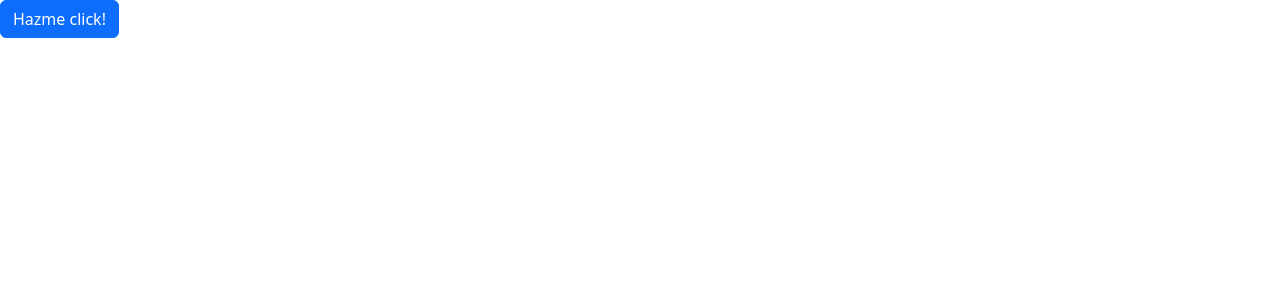
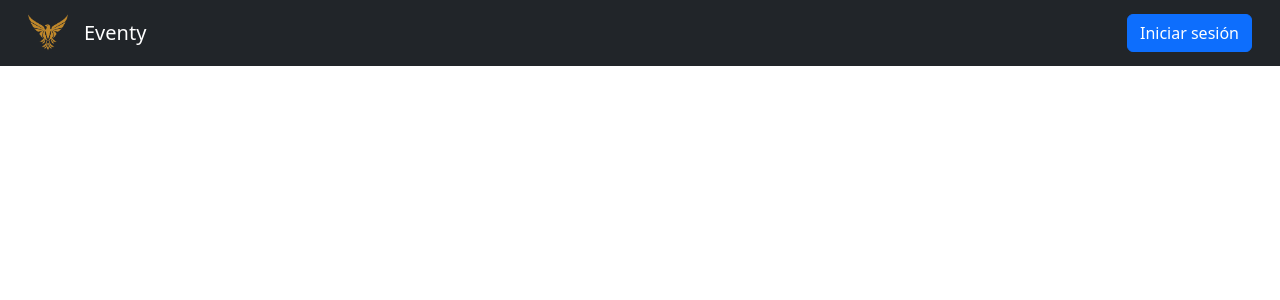
Before and after one commit to elmanueh/eventos-daw, a React (Vite) app: page / in a window 1280 px wide. Shown: the top 300 px of the page. Built offline with nearby package versions, Linux system fonts and the light colour scheme.

Commit message:
fix(merge)

```diff
--- /dev/null
+++ b/src/components/AppNavBar.jsx
@@ -0,0 +1,86 @@
+import { Navbar, Container, Button, Nav } from 'react-bootstrap';
+import { useNavigate, useLocation } from 'react-router-dom';
+import { useEffect, useState } from 'react';
+import logo from '/logo.png';
+
+function AppNavbar() {
+  const navigate = useNavigate();
+  const location = useLocation();
+  const [usuario, setUsuario] = useState(null);
+
+  // Ocultar el navbar si estás en login
+  if (location.pathname === '/login') return null;
+
+  useEffect(() => {
+    const userData = localStorage.getItem('usuario');
+    if (userData) {
+      try {
+        const parsedUser = JSON.parse(userData);
+        setUsuario(parsedUser);
+      } catch (err) {
+        console.error('Error al parsear usuario', err);
+        localStorage.removeItem('usuario');
+      }
+    }
+  }, []);
+
+  const handleLogin = () => navigate('/login');
+
+  const handleLogout = () => {
+    localStorage.removeItem('usuario');
+    setUsuario(null);
+    navigate('/login');
+  };
+
+  // Detectar roles
+  const roles = usuario?.rolesUsuario?.split(',') || [];
+
+  return (
+    <Navbar bg="dark" variant="dark" fixed="top" expand="lg" className="px-3">
+      <Container fluid>
+        <Navbar.Brand href="/">
+          <img
+            src={logo}
+            alt="Logo de la Web"
+            width="40"
+            height="40"
+            className="d-inline-block align-top"
+          />
+        </Navbar.Brand>
+        <Navbar.Brand href="#">Eventy</Navbar.Brand>
+
+        <Nav className="ms-auto d-flex align-items-center gap-2">
+          {roles.includes('USUARIO') && (
+            <Button variant="outline-light" onClick={() => navigate('/mis-eventos')}>
+              Mis Eventos
+            </Button>
+          )}
+
+          {roles.includes('GESTOR_EVENTOS') && (
+            <Button variant="outline-light" onClick={() => navigate('/gestor-eventos')}>
+                Gestor de Eventos
+            </Button>
+          )}
+
+          {roles.includes('PROPIETARIO_ESPACIOS') && (
+            <Button variant="outline-light" onClick={() => navigate('/propietario-espacios')}>
+                Propietario de Espacios
+            </Button>
+          )}
+
+          {usuario ? (
+            <Button variant="danger" onClick={handleLogout}>
+              Cerrar sesión
+            </Button>
+          ) : (
+            <Button variant="primary" onClick={handleLogin}>
+              Iniciar sesión
+            </Button>
+          )}
+        </Nav>
+      </Container>
+    </Navbar>
+  );
+}
+
+export default AppNavbar;
--- a/src/pages/App.jsx
+++ b/src/pages/App.jsx
@@ -1,15 +1,18 @@
 import { Route, Routes } from "react-router-dom"
 import Login from "./Login"
 import Inicio from "./Inicio"
-
+import AppNavbar from "../components/appNavBar"
 
 function App() {
     return (
-      <Routes>
+    <>
+        <AppNavbar />
+        <Routes>
         <Route path="/" element={<Inicio />} />
         <Route path="/login" element={<Login />} />
         { /* <Route path="*" element={<Navigate to="/" />} /> */ }
       </Routes>
+    </>
     )
   }
 
--- a/src/pages/Login.jsx
+++ b/src/pages/Login.jsx
@@ -9,6 +9,21 @@ function Login() {
   const [password, setPassword] = useState('')
   const [errorMessage, setErrorMessage] = useState('')
   const navigate = useNavigate()
+
+  const handleLoginInvitado = () => {
+    console.log('Iniciar sesión como invitado');
+
+    const invitado = {
+      token: null,
+      idUsuario: 'd9428888-122b-4cbb-bcb9-33a3ee6b9e9b',
+      nombreUsuario: 'admin',
+      rolesUsuario: 'GESTOR_EVENTOS,PROPIETARIO_ESPACIOS,USUARIO',
+    };
+
+    localStorage.setItem('usuario', JSON.stringify(invitado));
+
+    navigate('/');
+  }
 
   const handleLogin = async () => {
     console.log(username, password)
@@ -59,8 +74,8 @@ function Login() {
   return (
     <div className="login">
       <h2>Iniciar sesión</h2>
-      <Form>
-        <Form.Group className="mb-3" controlId="formUsername">
+      <Form className="d-grid gap-3">
+        <Form.Group controlId="formUsername">
           <Form.Label>Nombre de usuario</Form.Label>
           <Form.Control
             type="text"
@@ -70,7 +85,7 @@ function Login() {
           />
         </Form.Group>
 
-        <Form.Group className="mb-3" controlId="formPassword">
+        <Form.Group controlId="formPassword">
           <Form.Label>Contraseña</Form.Label>
           <Form.Control
             type="password"
@@ -82,20 +97,18 @@ function Login() {
 
         {errorMessage && <Alert variant="danger">{errorMessage}</Alert>}
 
-        <Button variant="primary" onClick={handleLogin} block>
+        <Button variant="primary" onClick={handleLogin} >
           Iniciar sesión
         </Button>
 
-        <div className="d-flex justify-content-center mt-3">
-          <Button
-            variant="secondary"
-            onClick={handleGithubLogin}
-            className="w-100"
-          >
-            <FaGithub className="me-2" />
-            Iniciar sesión con GitHub
-          </Button>
-        </div>
+        <Button variant="secondary" onClick={handleGithubLogin} >
+          <FaGithub className="me-2" />
+          Iniciar sesión con GitHub
+        </Button>
+
+        <Button variant="primary" onClick={handleLoginInvitado} >
+          Iniciar sesión como invitado
+        </Button>
       </Form>
     </div>
   )
```
